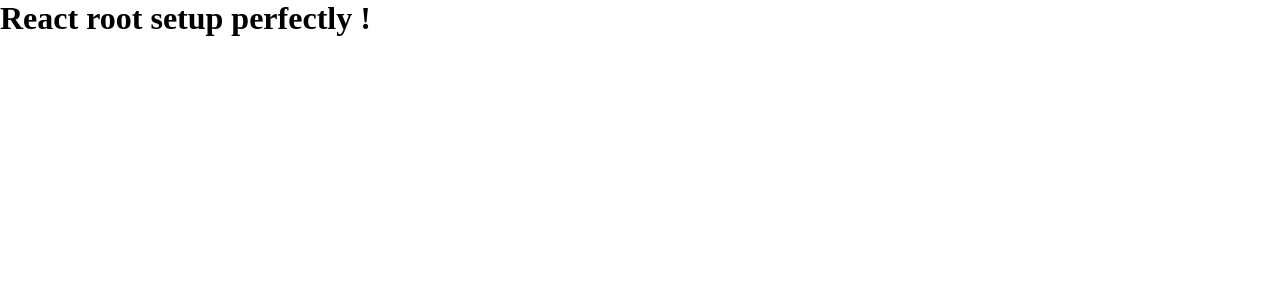
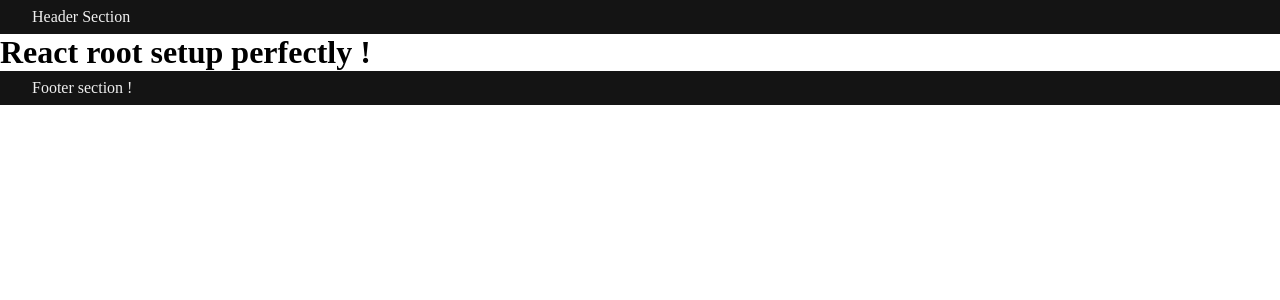
Before and after one commit to nathanEvrardDaCunha/budget-tracker, a React (Vite) app: page / in a window 1280 px wide. Shown: the top 300 px of the page. Built offline with nearby package versions, Linux system fonts and the light colour scheme.

Commit message:
feat(core): implement boilerplate static footer

```diff
--- a/src/app.tsx
+++ b/src/app.tsx
@@ -1,3 +1,14 @@
+import { Footer } from './layouts/footer/Footer';
+import { Header } from './layouts/header/Header';
+
+// TODO: Use context for light / dark mode
+
 export function App() {
-    return <h1>React root setup perfectly !</h1>;
+    return (
+        <>
+            <Header />
+            <h1>React root setup perfectly !</h1>
+            <Footer />
+        </>
+    );
 }
--- /dev/null
+++ b/src/layouts/footer/Footer.css
@@ -0,0 +1,6 @@
+.footer {
+    background-color: var(--background-color--dark-mode);
+    color: var(--text-color--dark-mode);
+    padding-inline: var(--white-space--medium);
+    padding-block: var(--white-space--extra-small);
+}
--- /dev/null
+++ b/src/layouts/footer/Footer.tsx
@@ -0,0 +1,9 @@
+import './Footer.css';
+
+export function Footer() {
+    return (
+        <footer className="footer">
+            <p>Footer section !</p>
+        </footer>
+    );
+}
```
